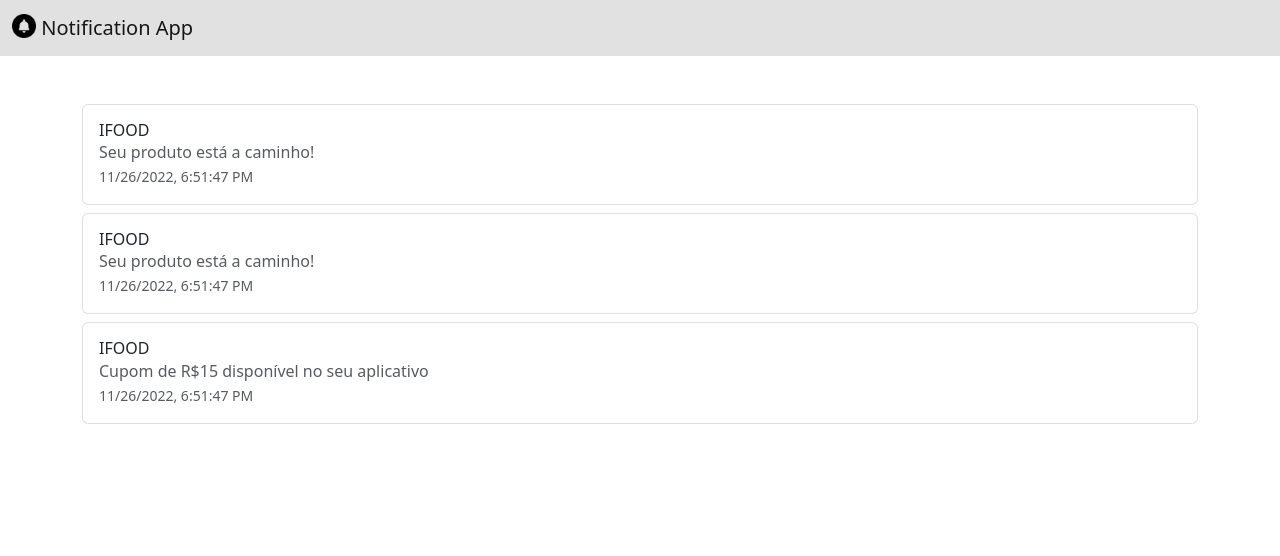
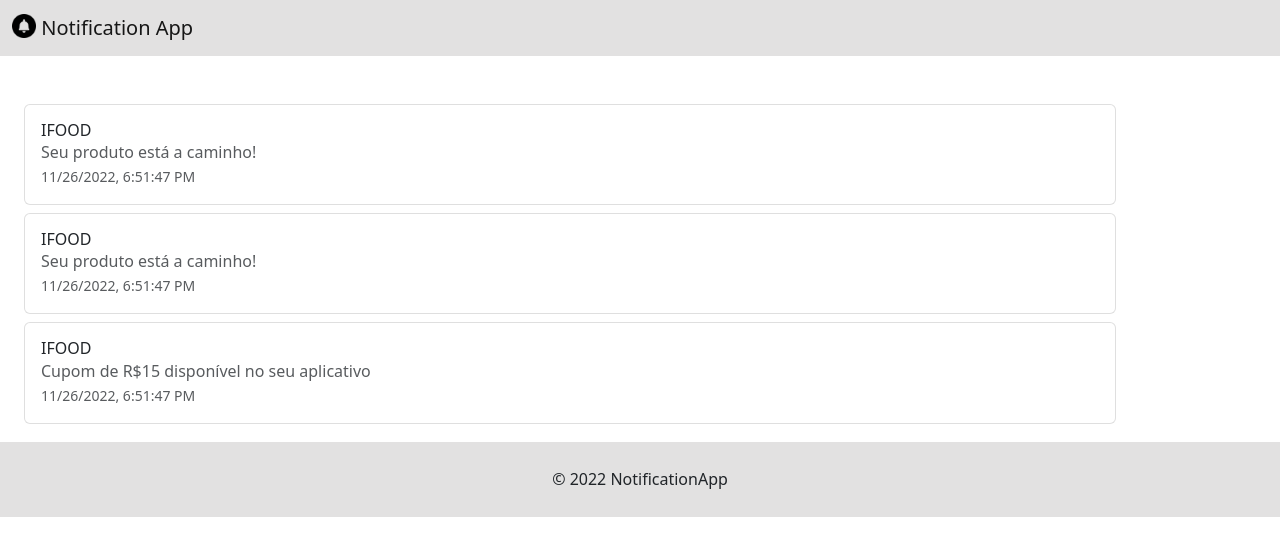
Before and after one commit to IgorMuraoka/DEVinPhilips-M1S08, an Angular app: page / in a window 1280 px wide. Shown: the top 556 px of the page. Built offline with nearby package versions, Linux system fonts and the light colour scheme.

Commit message:
Add Ex05

```diff
--- a/src/app/components/notification-list/notification-list.component.css
+++ b/src/app/components/notification-list/notification-list.component.css
@@ -1,3 +1,16 @@
+* {
+    margin: 0;
+}
+
 .navbar {
     background-color: rgb(226, 225, 225);
 }
+
+footer {
+    background-color: rgb(226, 225, 225);
+    display: flex;
+    height: 75px;
+    justify-content: center;
+    align-items: center;
+    margin-top: 10px;
+}
--- a/src/app/components/notification-list/notification-list.component.html
+++ b/src/app/components/notification-list/notification-list.component.html
@@ -5,7 +5,7 @@
         Notification App
       </a>
     </div>
-  </nav>
+</nav>
 
 <div class="container ">
     <div class="row d-flex">
@@ -24,3 +24,8 @@
       </div>
     </div>
   </div>
+
+
+<footer>
+    <p>© 2022 NotificationApp</p>
+</footer>
```
